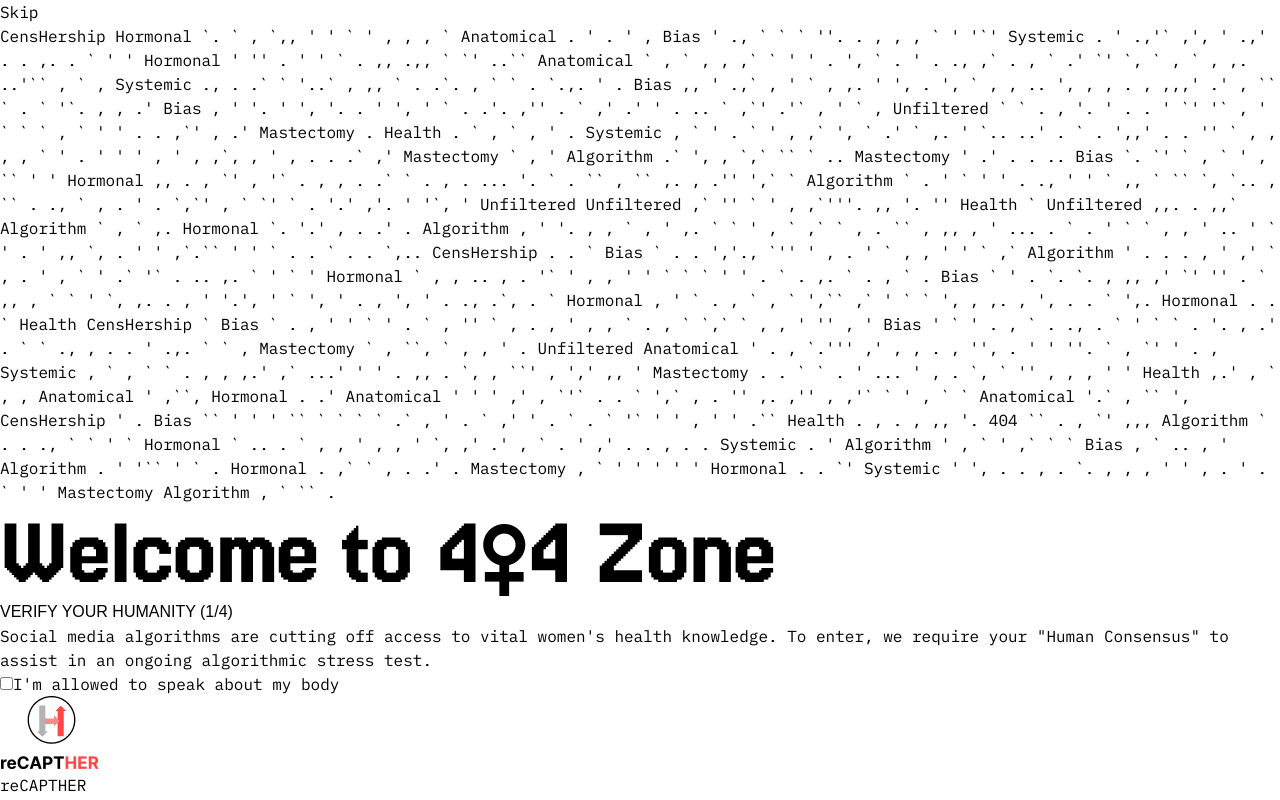
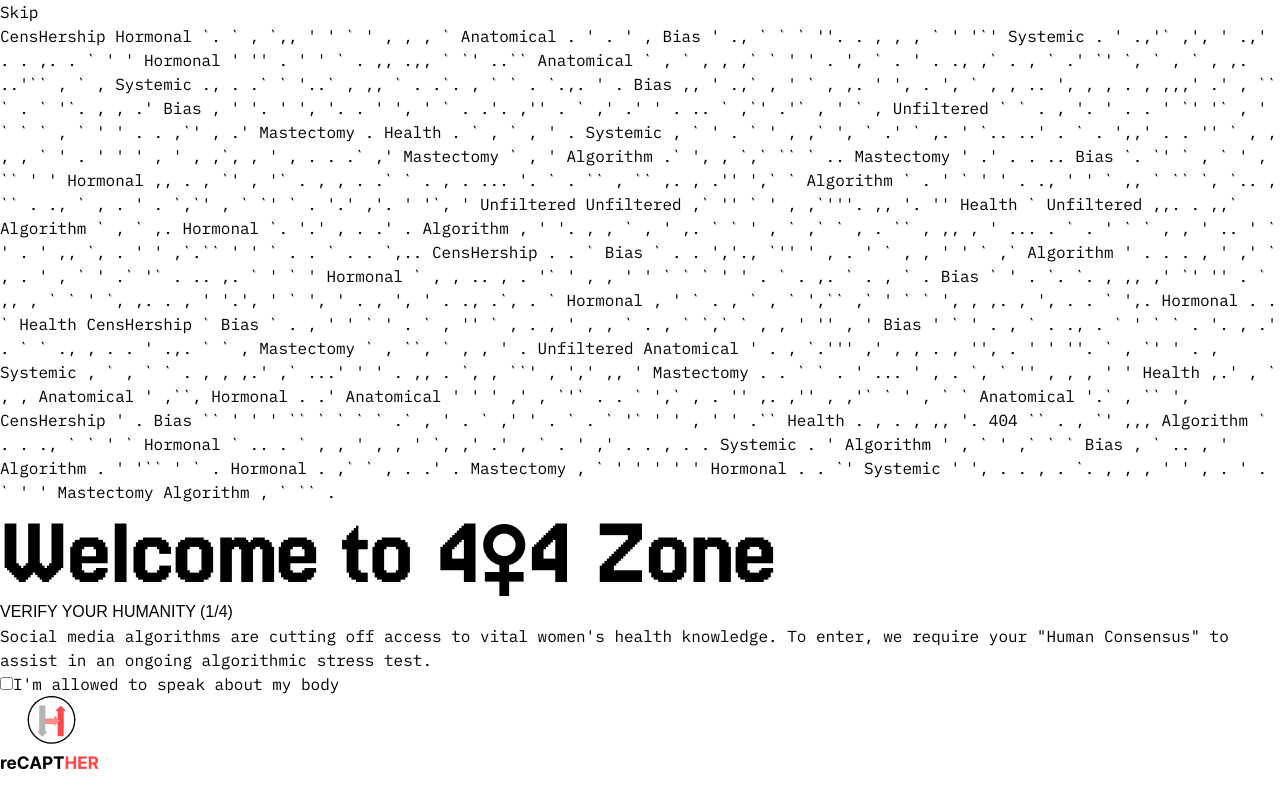
Before and after one commit to Rannnndom/censhership404zone, a React (Vite) app in the folder client/: page / in a window 1280 px wide. Built offline with nearby package versions, Linux system fonts and the light colour scheme; a web font is replaced by a local one.

Commit message:
Update CAPHERGate.tsx

```diff
--- a/client/src/components/CAPHERGate.tsx
+++ b/client/src/components/CAPHERGate.tsx
@@ -129,9 +129,6 @@ export default function CAPTHERGate({ onVerified }: { onVerified: () => void })
                   </div>
                   <div className="flex flex-col items-center gap-1">
                     <img src={LOGO_IMG} alt="reCAPTHER" className="h-14 object-contain opacity-80" />
-                    <span className="text-[11px] font-bold tracking-tighter text-neutral-400 uppercase font-mono">
-                      reCAP<span className="text-black">T</span>HER
-                    </span>
                   </div>
                 </div>
               </motion.div>
```
